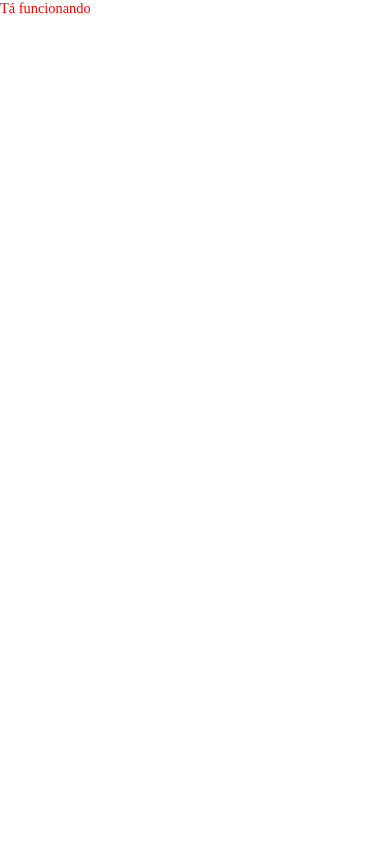
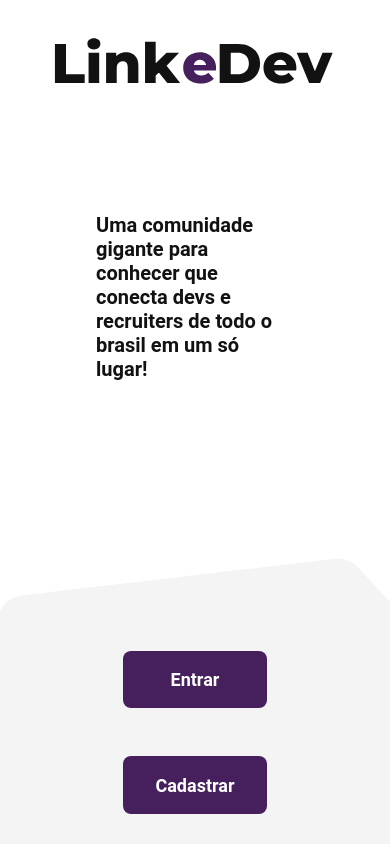
Before and after one commit to agnes-lica/linkedev, a React (Create React App) app: page / in a window 390 px wide. Built offline with nearby package versions, Linux system fonts and the light colour scheme.

Commit message:
feat: finishing Landing Page layout mobile

```diff
--- a/src/components/LandingPageLayoutMobile/index.tsx
+++ b/src/components/LandingPageLayoutMobile/index.tsx
@@ -1,9 +1,20 @@
+import { useNavigate } from "react-router-dom";
 import { Container } from "./style";
 
 function LandingPageLayoutMobile() {
+  const navigate = useNavigate();
+
   return (
     <Container>
-      <h1>Tá funcionando</h1>
+      <img alt="Link e Dev Logo" src="./logoLight.svg"></img>
+      <h2>
+        Uma comunidade gigante para conhecer que conecta devs e recruiters de
+        todo o brasil em um só lugar!
+      </h2>
+      <div>
+        <button onClick={() => navigate("/login")}>Entrar</button>
+        <button onClick={() => navigate("/signup")}>Cadastrar</button>
+      </div>
     </Container>
   );
 }
--- a/src/components/LandingPageLayoutMobile/style.ts
+++ b/src/components/LandingPageLayoutMobile/style.ts
@@ -1,7 +1,124 @@
 import styled from "styled-components";
 
 export const Container = styled.section`
-  h1 {
-    color: red;
+  font-family: "roboto", sans-serif;
+
+  display: flex;
+  flex-direction: column;
+
+  height: 100vh;
+
+  overflow-y: hidden;
+  img {
+    width: 60rem;
+
+    margin: auto;
+    padding: 3rem 5rem 3rem 5rem;
+  }
+
+  h2 {
+    color: var(--gray-color-3);
+    font-weight: 700;
+    font-size: 24px;
+
+    padding: 2rem 10rem;
+  }
+
+  div {
+    background-image: url("./backgroundmobile.svg");
+    background-repeat: no-repeat;
+    background-size: 100vw;
+
+    height: 80vh;
+
+    display: flex;
+    flex-direction: row;
+    justify-content: center;
+    align-items: center;
+    gap: 5rem;
+
+    padding-top: 5rem;
+  }
+
+  @media (max-width: 693px) {
+    div {
+      display: flex;
+      flex-direction: column;
+
+      background-size: 100vw 70vh;
+    }
+  }
+
+  @media (max-width: 615px) {
+    img {
+      width: 50rem;
+    }
+
+    h2 {
+      padding-bottom: 0px;
+    }
+
+    div {
+      display: flex;
+      flex-direction: column;
+
+      background-size: 100vw 85vh;
+
+      padding: 0px;
+
+      button:nth-child(1) {
+        margin-top: 10rem;
+      }
+    }
+  }
+
+  @media (max-width: 550px) {
+    img {
+      width: 50rem;
+    }
+
+    h2 {
+      margin-top: 6rem;
+      padding-bottom: 0px;
+    }
+
+    div {
+      display: flex;
+      flex-direction: column;
+
+      background-size: 100vw 90vh;
+
+      padding: 0px;
+
+      button:nth-child(1) {
+        margin-top: 25rem;
+      }
+    }
+  }
+
+  @media (max-width: 475px) {
+    img {
+      width: 40rem;
+    }
+
+    h2 {
+      font-size: 20px;
+
+      margin-top: 6rem;
+      padding-bottom: 0px;
+    }
+
+    div {
+      display: flex;
+      flex-direction: column;
+
+      background-size: 100vw 90vh;
+
+      padding: 0px;
+
+      button:nth-child(1) {
+        margin-top: 25rem;
+      }
+    }
   }
 `;
--- a/src/components/LandingPageLayoutPC/style.ts
+++ b/src/components/LandingPageLayoutPC/style.ts
@@ -14,6 +14,8 @@ export const Container = styled.section`
   display: flex;
   flex-direction: column;
   justify-content: space-between;
+
+  font-family: "roboto", sans-serif;
 
   .headerLanding {
     padding-top: 13rem;
```
Also changed, not shown: public/backgroundmobile.svg (added).
